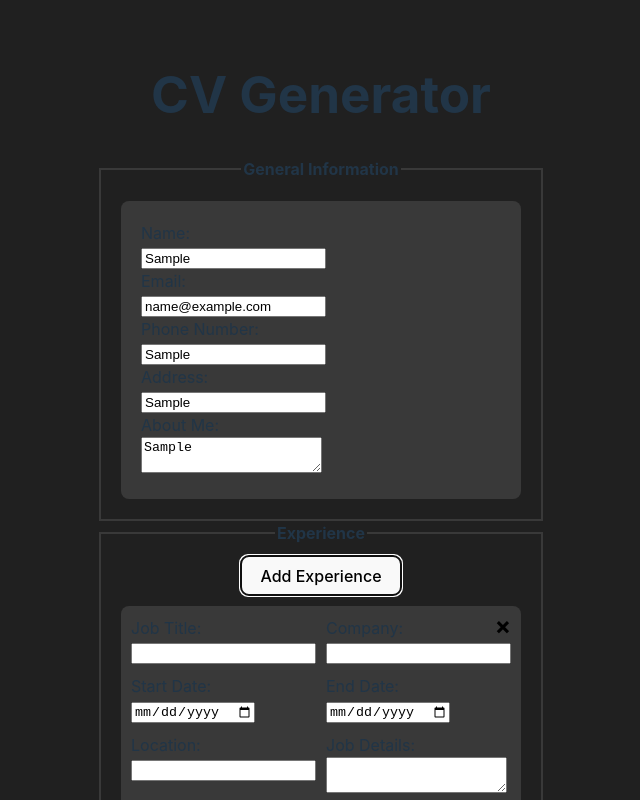
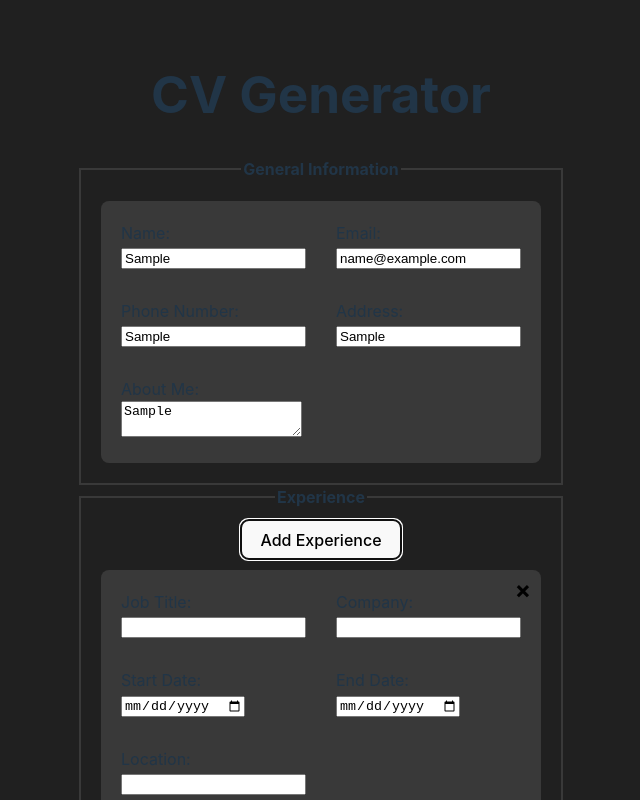
Before and after one commit to BDS-001/React-CV-Application, a React (Vite) app: page / in a window 1280 px wide. Both pictures are taken after typing "Sample", "name@example.com", "Sample", "Sample", "Sample" into the empty fields and a click on the button "Add Experience". Shown: the top 800 px of the page, without its empty margins (319-959 px from the left). Built offline with nearby package versions, Linux system fonts and the light colour scheme.

Commit message:
fixed inconsistencies

```diff
--- a/src/components/Experience.jsx
+++ b/src/components/Experience.jsx
@@ -9,7 +9,7 @@ function GenerateExperiences({experiences, handleRemoveExperience, setState}) {
                 <div key={experience.id} id={`experience-${experience.id}`} className="experience-entry">
                     <button className='remove-button' onClick={() => HandleFadeOut(experience.id, 'experience', handleRemoveExperience)} type="button"> &times; </button>
                     <div className="experience-entry-info">
-                    <div className="form-element">
+                        <div className="form-item">
                             <label htmlFor={`jobTitle-${experience.id}`}>Job Title:</label><br />
                             <input
                                 type="text"
@@ -22,7 +22,7 @@ function GenerateExperiences({experiences, handleRemoveExperience, setState}) {
                             />
                         </div>
 
-                    <div className="form-element">
+                        <div className="form-item">
                             <label htmlFor={`company-${experience.id}`}>Company:</label><br />
                             <input
                                 type="text"
@@ -35,7 +35,7 @@ function GenerateExperiences({experiences, handleRemoveExperience, setState}) {
                             />
                         </div>
 
-                    <div className="form-element">
+                        <div className="form-item">
                             <label htmlFor={`startDate-${experience.id}`}>Start Date:</label><br />
                             <input
                                 type="date"
@@ -48,7 +48,7 @@ function GenerateExperiences({experiences, handleRemoveExperience, setState}) {
                             />
                         </div>
 
-                    <div className="form-element">
+                        <div className="form-item">
                             <label htmlFor={`endDate-${experience.id}`}>End Date:</label><br />
                             <input
                                 type="date"
@@ -61,7 +61,7 @@ function GenerateExperiences({experiences, handleRemoveExperience, setState}) {
                             />
                         </div>
 
-                    <div className="form-element">
+                        <div className="form-item">
                             <label htmlFor={`location-${experience.id}`}>Location:</label><br />
                             <input
                                 type="text"
@@ -74,7 +74,7 @@ function GenerateExperiences({experiences, handleRemoveExperience, setState}) {
                             />
                         </div>
 
-                    <div className="form-element">
+                        <div className="form-item">
                             <label htmlFor={`jobDetails-${experience.id}`}>Job Details:</label><br />
                             <textarea
                                 id={`jobDetails-${experience.id}`}
@@ -88,7 +88,6 @@ function GenerateExperiences({experiences, handleRemoveExperience, setState}) {
                     </div>
                 </div>
             ))}
-
         </>
     )
 }
--- a/src/components/GeneralInformation.jsx
+++ b/src/components/GeneralInformation.jsx
@@ -5,7 +5,8 @@ function Items({ genInfo, setGenInfo }) {
     return (
 <>
     {genInfo.map((entry) => (
-                <div key={entry.id} className="form-item">
+        <div key={entry.id} className="general-info-container">
+            <div className="form-item">
                 <label htmlFor={`name-${entry.id}`}>Name:</label>
                 <br />
                 <input
@@ -15,8 +16,9 @@ function Items({ genInfo, setGenInfo }) {
                     value={entry.name}
                     onChange={(e) => HandleInputChange(entry.id, 'name', e.target.value, setGenInfo)}
                 />
-                    <br />
+            </div>
 
+            <div className="form-item">
                 <label htmlFor={`email-${entry.id}`}>Email:</label>
                 <br />
                 <input
@@ -26,8 +28,9 @@ function Items({ genInfo, setGenInfo }) {
                     value={entry.email}
                     onChange={(e) => HandleInputChange(entry.id, 'email', e.target.value, setGenInfo)}
                 />
-                    <br />
+            </div>
 
+            <div className="form-item">
                 <label htmlFor={`phone-${entry.id}`}>Phone Number:</label>
                 <br />
                 <input
@@ -37,8 +40,9 @@ function Items({ genInfo, setGenInfo }) {
                     value={entry.phone}
                     onChange={(e) => HandleInputChange(entry.id, 'phone', e.target.value, setGenInfo)}
                 />
-                    <br />
+            </div>
 
+            <div className="form-item">
                 <label htmlFor={`address-${entry.id}`}>Address:</label>
                 <br />
                 <input
@@ -48,8 +52,9 @@ function Items({ genInfo, setGenInfo }) {
                     value={entry.address}
                     onChange={(e) => HandleInputChange(entry.id, 'address', e.target.value, setGenInfo)}
                 />
-                    <br />
+            </div>
 
+            <div className="form-item">
                 <label htmlFor={`about-${entry.id}`}>About Me:</label>
                 <br />
                 <textarea
@@ -59,8 +64,10 @@ function Items({ genInfo, setGenInfo }) {
                     onChange={(e) => HandleInputChange(entry.id, 'about', e.target.value, setGenInfo)}
                 />
             </div>
+        </div>
     ))}
 </>
+
 
     )
 }
@@ -69,9 +76,7 @@ export default function GeneralInformation({genInfo, setGenInfo}) {
     return (
         <fieldset className="general-info">
             <legend>General Information</legend>
-            <div className="general-info-container">
             <Items genInfo={genInfo} setGenInfo={setGenInfo} />
-            </div>
         </fieldset>
     )
 }
```
Lines whose indentation alone changed are shown as unchanged.
